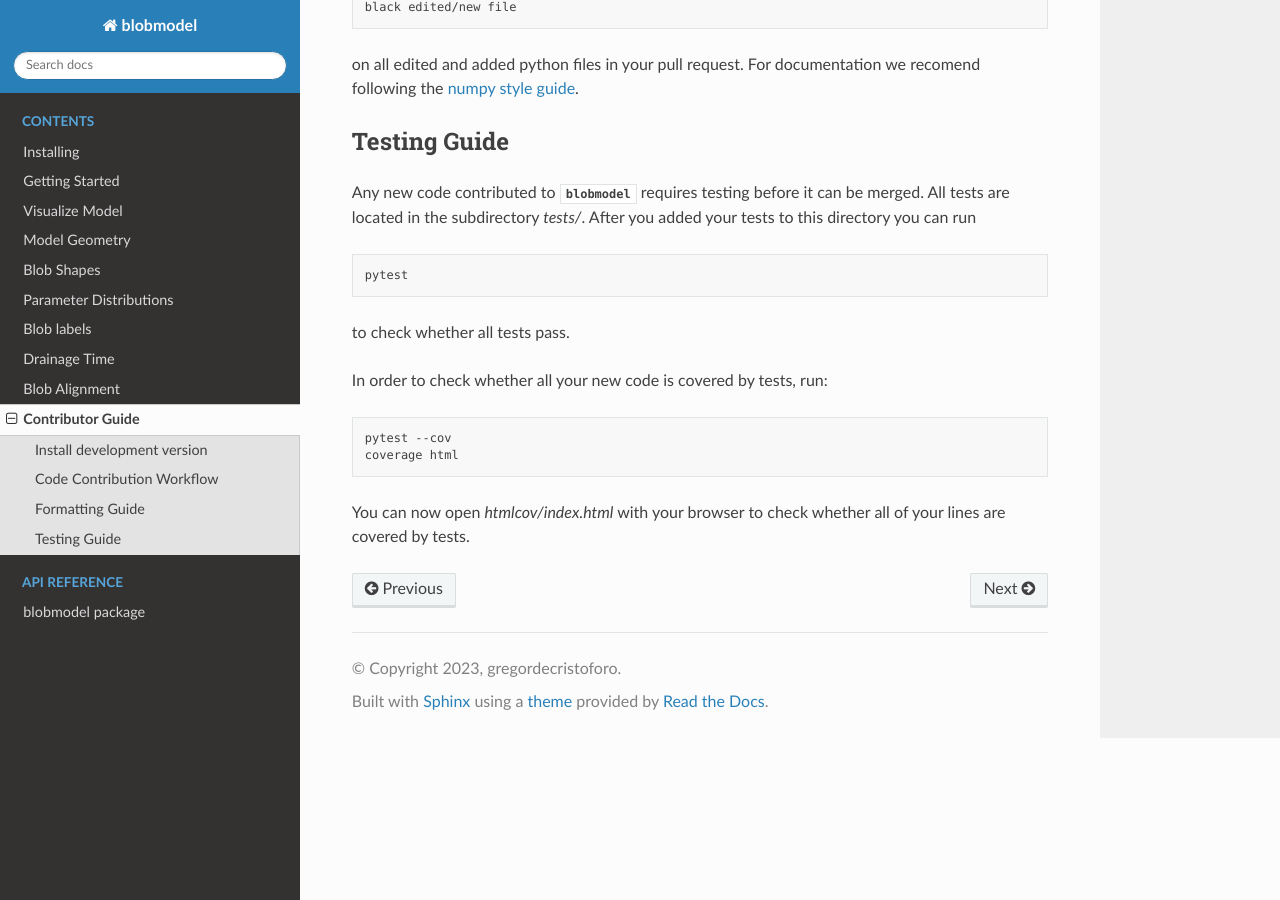
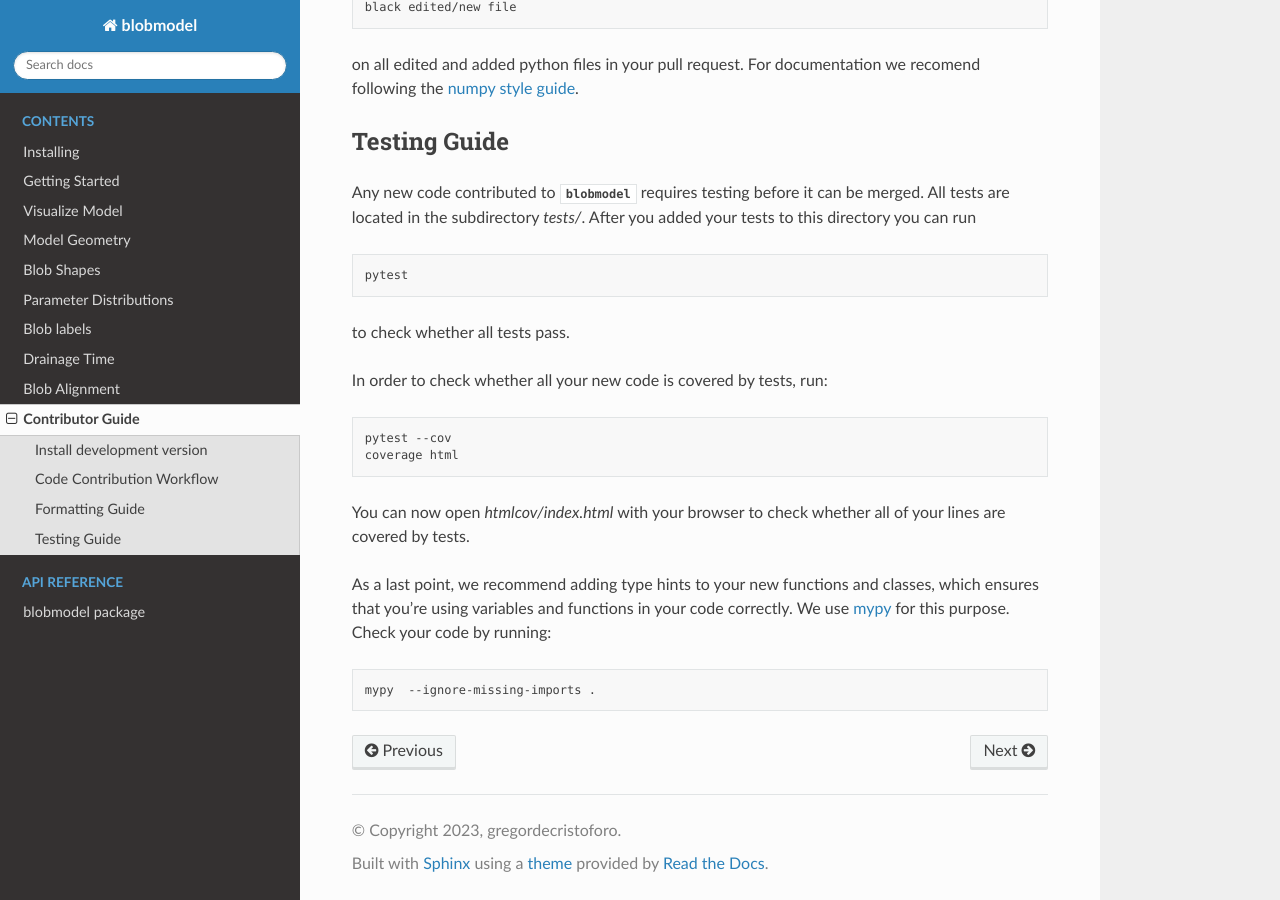
Before and after one commit to uit-cosmo/blobmodel, a Sphinx documentation site: the page built from docs/contributor_guide.rst, in a window 1280 px wide and 900 px high, scrolled down 1439 px. Built offline with Sphinx 7.4.7 and the Read the Docs theme 2.0.0, drawn with Linux system fonts in a browser that asks for light colours.

Commit message:
add mypy to docs

```diff
--- a/docs/contributor_guide.rst
+++ b/docs/contributor_guide.rst
@@ -91,3 +91,10 @@ In order to check whether all your new code is covered by tests, run:
    coverage html
 
 You can now open `htmlcov/index.html` with your browser to check whether all of your lines are covered by tests.
+
+As a last point, we recommend adding type hints to your new functions and classes, which ensures that you’re using variables and functions in your code correctly.
+We use `mypy <https://mypy.readthedocs.io/en/stable/>`_ for this purpose. Check your code by running:
+
+.. code-block:: bash
+
+   mypy  --ignore-missing-imports .
```
